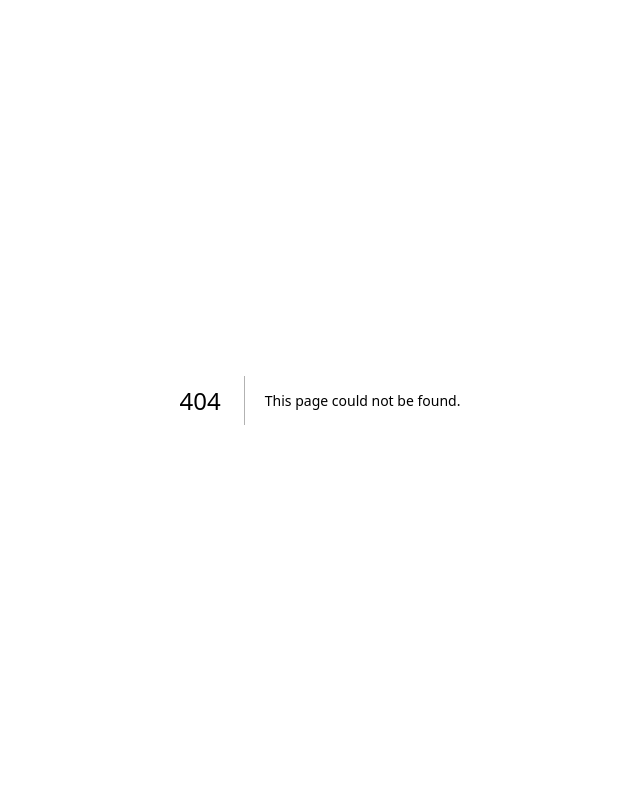
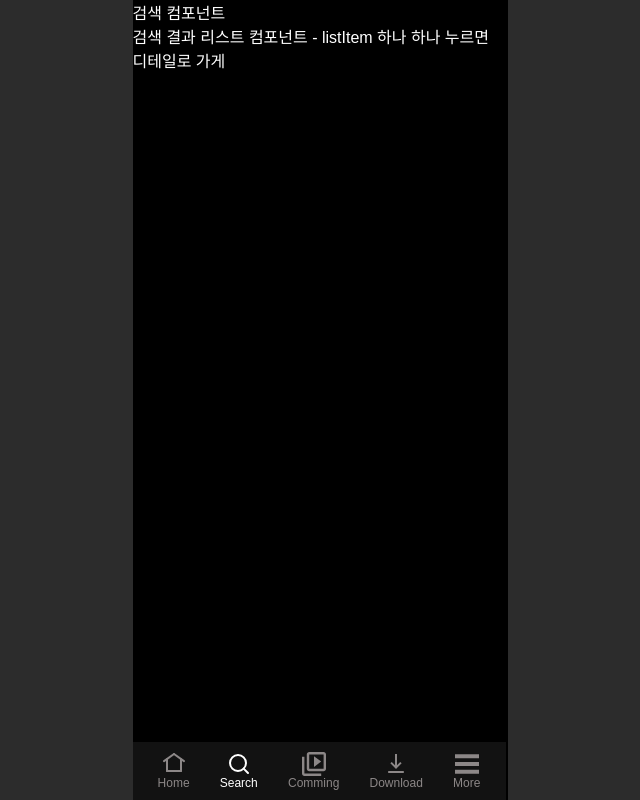
Before and after one commit to ryu-won/next-netflix-20th, a Next.js app in the folder next-netfilx/: page /search in a window 1280 px wide. Before the commit this address had no page. Shown: the whole page, without its empty margins (320-960 px from the left). Built offline with nearby package versions, Linux system fonts and the light colour scheme.

Commit message:
Feat: app/search 페이지 폴더 생성

```diff
--- a/next-netfilx/src/app/main/page.tsx
+++ b/next-netfilx/src/app/main/page.tsx
@@ -22,7 +22,7 @@ const MainPage: React.FC = () => {
 
 export default MainPage;
 
-const PageContainer = styled.div`
+export const PageContainer = styled.div`
   width: 375px;
   height: 100vh;
   margin: 0 auto;
--- /dev/null
+++ b/next-netfilx/src/app/search/layout.tsx
@@ -0,0 +1,19 @@
+"use client";
+
+import BottomNavBar from "@/components/BottomNavBar";
+import styled from "styled-components";
+
+export default function Layout({ children }: { children: React.ReactNode }) {
+  return (
+    <Container>
+      {children}
+      <BottomNavBar />
+    </Container>
+  );
+}
+
+const Container = styled.div`
+  margin: 0 auto;
+`;
+
+// 이거 루트 레이아웃에 추가하고 홈, 검색 페이지 말고 다른 데에는 바텀 내브바 + 로딩 화면으로 하자
--- /dev/null
+++ b/next-netfilx/src/app/search/page.tsx
@@ -0,0 +1,13 @@
+"use client";
+import { PageContainer } from "../main/page";
+
+const SearchPage: React.FC = () => {
+  return (
+    <PageContainer>
+      <p>검색 컴포넌트</p>
+      <p>검색 결과 리스트 컴포넌트 - listItem 하나 하나 누르면 디테일로 가게</p>
+    </PageContainer>
+  );
+};
+
+export default SearchPage;
```
